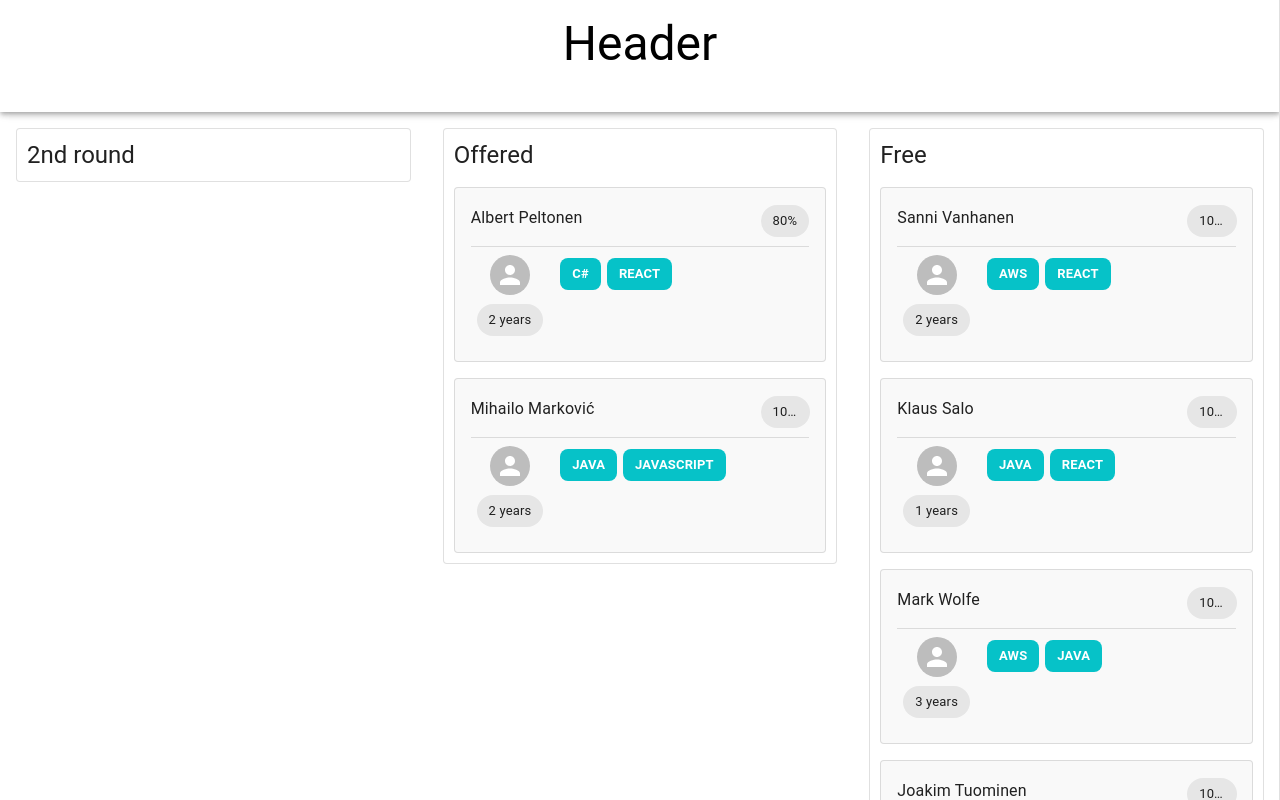
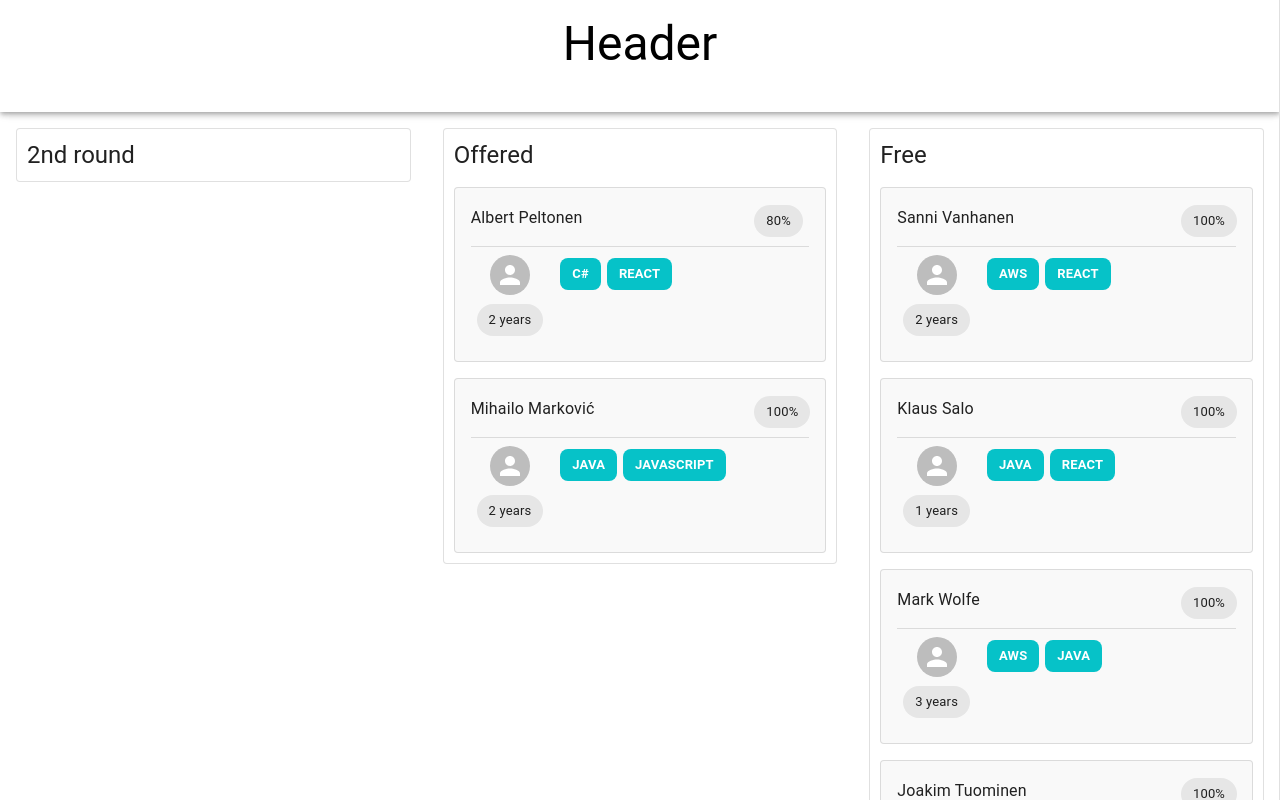
Before and after one commit to a-ruskomaa-gofore/hohto-bench-mvp, a React (Create React App) app: page / in a window 1280 px wide. Shown: the top 800 px of the page. Built offline with nearby package versions, Linux system fonts and the light colour scheme.

Commit message:
Layout fixes

```diff
--- a/src/components/EmployeeCard.tsx
+++ b/src/components/EmployeeCard.tsx
@@ -20,20 +20,20 @@ const EmployeeCard = ({ employee }: CardProps) => {
       <CardContent>
         <Grid container spacing={1}>
           {/* Name */}
-          <Grid item xs={10}>
+          <Grid item xs>
             <Typography variant="subtitle1">{employee.name}</Typography>
           </Grid>
-          <Grid item xs={2}>
+          <Grid item xs={2} minWidth='4rem'>
             <Chip
               label={employee.freeCapacity + '%'}
-              sx={{ margin: '1px' }}
+              sx={{ margin: '1px', minWidth: 'fit-content' }}
             ></Chip>
           </Grid>
           <Grid item xs={12}>
             <Divider />
           </Grid>
           {/* Avatar + experience */}
-          <Grid item xs={3}>
+          <Grid item xs={3} sx={{ minWidth: 'fit-content' }}>
             <Grid container direction="column" alignItems="center">
               <Grid item xs={4}>
                 <Box marginBottom={1}>
@@ -49,7 +49,7 @@ const EmployeeCard = ({ employee }: CardProps) => {
             </Grid>
           </Grid>
           {/* Key skills */}
-          <Grid item xs={9}>
+          <Grid item xs>
             {employee.keySkills.slice(0, 6).map((skill) => (
               <Chip
                 label={skill}
@@ -61,7 +61,7 @@ const EmployeeCard = ({ employee }: CardProps) => {
                   fontWeight: 'bold',
                   borderRadius: 2,
                 }}
-                key={employee.id}
+                key={skill}
               ></Chip>
             ))}
           </Grid>
```
